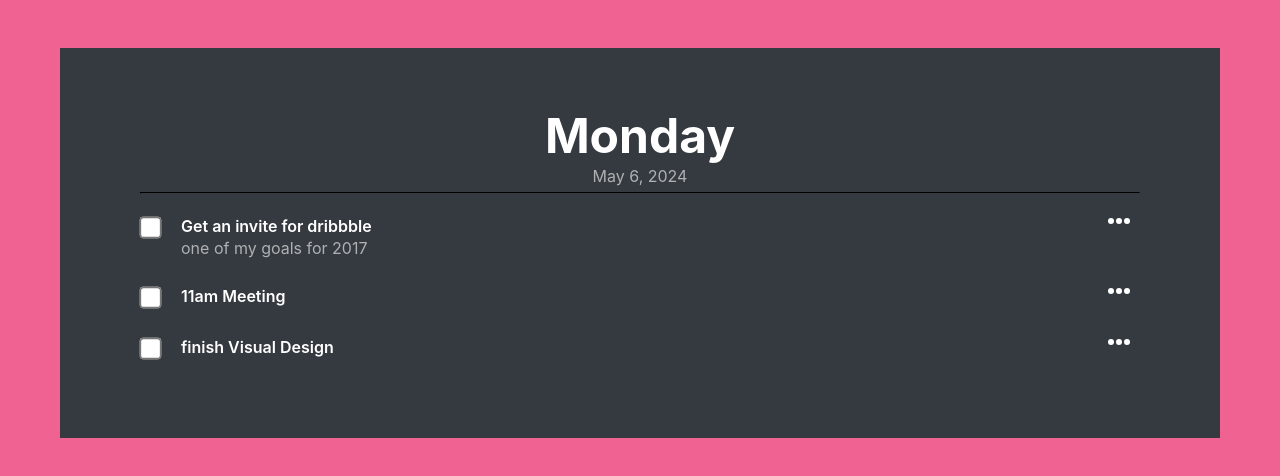
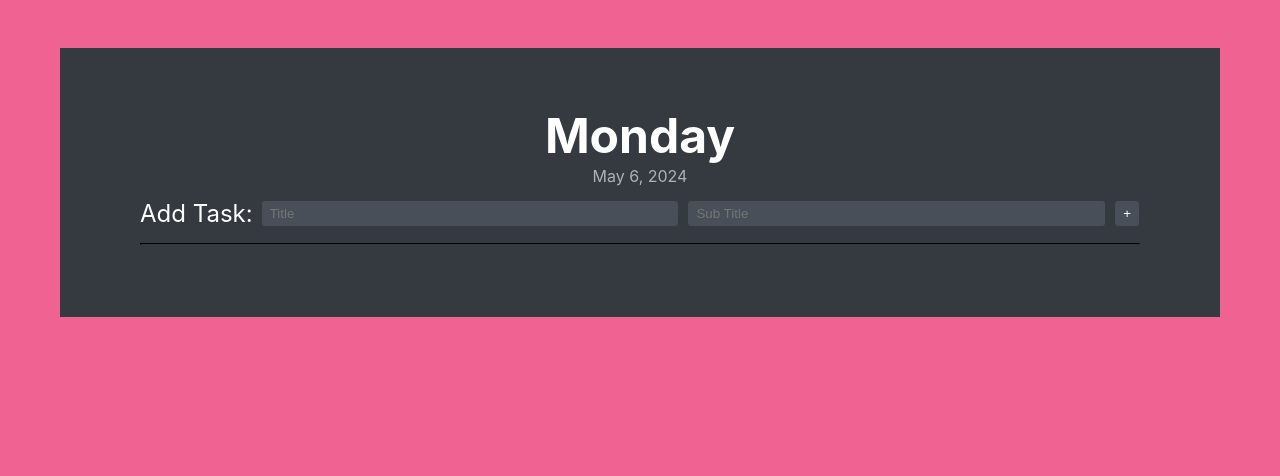
Before and after one commit to LilSecret/todo-list, a React (Vite) app: page / in a window 1280 px wide. Shown: the top 476 px of the page. Built offline with nearby package versions, Linux system fonts and the light colour scheme.

Commit message:
fix: new task function

```diff
--- a/src/App.tsx
+++ b/src/App.tsx
@@ -2,32 +2,81 @@ import moment from "moment";
 import "./css/index.css";
 import { daysOfWeek } from "./data";
 import ListItem from "./components/ListItem";
-import { useEffect, useState } from "react";
+import React, { useState } from "react";
 import { TListItem } from "./types";
-
-const someListItems: TListItem[] = [
-  { title: "Get an invite for dribbble", subTitle: "one of my goals for 2017" },
-  { title: "11am Meeting" },
-  { title: "finish Visual Design" },
-];
+import FormInput from "./components/FormInput";
+import toast from "react-hot-toast";
 
 function App() {
   const [listItems, setListItems] = useState<TListItem[]>([]);
+  const [titleInput, setTitleInput] = useState("");
+  const [subTitleInput, setSubTitleInput] = useState("");
+
   const today = new Date();
   const weekday = daysOfWeek[today.getDay()];
   const dateString = moment(today).format("ll");
 
-  useEffect(() => {
-    setListItems(someListItems);
-  }, []);
+  const getNewTask = () => {
+    return subTitleInput.length > 0
+      ? { title: titleInput, subTitle: subTitleInput }
+      : { title: titleInput };
+  };
+
+  const addNewItem = () => {
+    setListItems([...listItems, getNewTask()]);
+  };
+
+  const resetNewTaskForm = () => {
+    setTitleInput("");
+    setSubTitleInput("");
+  };
+
+  const newTaskHandler = (e: React.SyntheticEvent) => {
+    e.preventDefault();
+    if (titleInput.length > 2) {
+      addNewItem();
+      resetNewTaskForm();
+      toast.success("✅ Added your new task");
+    } else {
+      toast.error("❌ Title is not long enough");
+    }
+  };
 
   return (
     <div className="content-container">
       <h1 className="weekday">{weekday}</h1>
       <span className="date">{dateString}</span>
+
+      <form onSubmit={newTaskHandler} className="task-form">
+        Add Task:
+        <FormInput
+          inputProps={{
+            name: "title",
+            placeholder: "Title",
+            value: titleInput,
+            onChange: (e) => {
+              setTitleInput(e.target.value);
+            },
+          }}
+        />
+        <FormInput
+          inputProps={{
+            name: "subTitle",
+            placeholder: "Sub Title",
+            value: subTitleInput,
+            onChange: (e) => {
+              setSubTitleInput(e.target.value);
+            },
+          }}
+        />
+        <button className="new-task-btn" type="submit">
+          +
+        </button>
+      </form>
+
       <hr />
-      {listItems.map((item) => (
-        <ListItem content={item} />
+      {listItems.map((item, index) => (
+        <ListItem content={item} key={index} />
       ))}
     </div>
   );
--- a/src/main.tsx
+++ b/src/main.tsx
@@ -1,9 +1,11 @@
 import React from "react";
 import ReactDOM from "react-dom/client";
 import App from "./App.tsx";
+import { Toaster } from "react-hot-toast";
 
 ReactDOM.createRoot(document.getElementById("root")!).render(
   <React.StrictMode>
+    <Toaster />
     <App />
   </React.StrictMode>
 );
```
